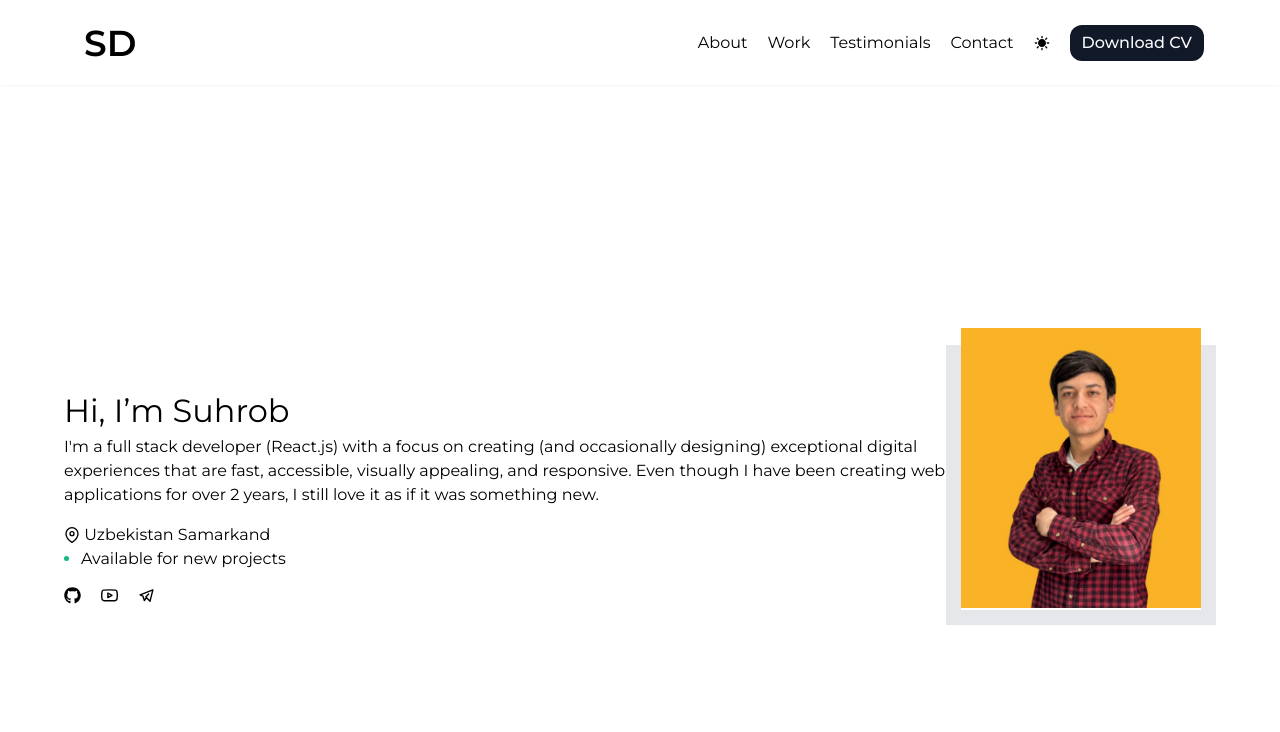
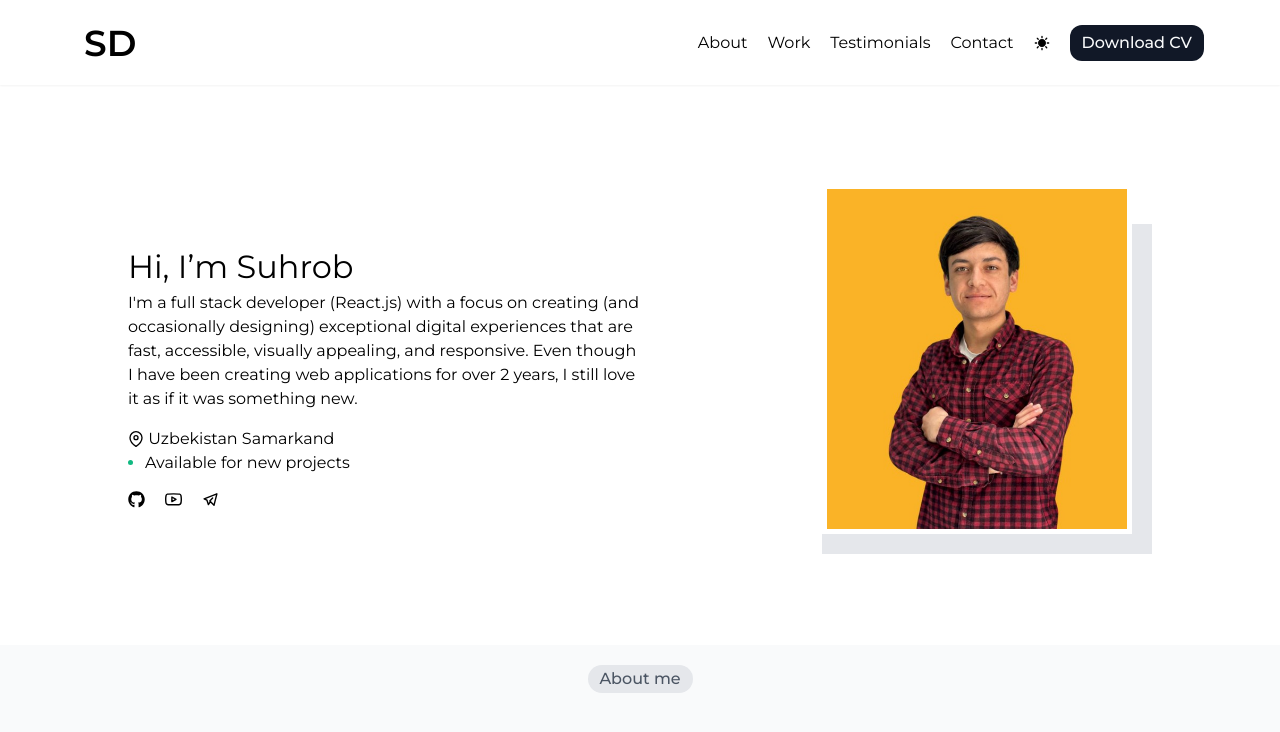
Before and after one commit to Sariqdasturchi/portfolio, a React (Vite) app: page / in a window 1280 px wide. Shown: the top 732 px of the page. Built offline with nearby package versions, Linux system fonts and the light colour scheme.

Commit message:
responsive home page end

```diff
--- a/src/components/header.jsx
+++ b/src/components/header.jsx
@@ -84,8 +84,8 @@ export default function Header () {
             )}
           </div>
           {toggleMenu && (
-            <div className='absolute sm:flex md:hidden lg:hidden xl:hidden 2xl:hidden inset-y-0 inset-x-0 w-[100%] h-screen bg-gray-light-200'>
-              <div className='w-[92%] h-screen bg-gray-light-50 shadow'>
+            <div className='absolute sm:flex md:hidden lg:hidden xl:hidden 2xl:hidden inset-y-0 inset-x-0 w-[100%] h-screen bg-gray-light-200 z-10'>
+              <div className='w-[92%] h-screen bg-gray-light-50 shadow fixed'>
                 <div className='w-full flex items-center justify-between p-3'>
                   <a href='/'>
                     <span className='text-[28px] font-semibold'>SD</span>
--- /dev/null
+++ b/src/components/tagButton.jsx
@@ -0,0 +1,11 @@
+import React from 'react'
+
+export default function TagButton ({ children }) {
+  return (
+    <>
+      <div className='w-[105px] h-[28px] flex justify-center items-center bg-gray-light-200 text-gray-light-600 font-medium rounded-[15px]'>
+        {children}
+      </div>
+    </>
+  )
+}
--- a/src/index.css
+++ b/src/index.css
@@ -12,3 +12,11 @@
     border: 15px solid #e5e7eb;
     border-top: none;
 }
+
+@media screen and (min-width: 640px) {
+    .user-card {
+        border: 20px solid #e5e7eb;
+        border-top: none;
+        border-left: none;
+    }
+}
--- a/src/pages/about.jsx
+++ b/src/pages/about.jsx
@@ -1,10 +1,15 @@
 import React from 'react'
+import TagButton from '../components/tagButton'
 
 export default function About() {
   return (
     <>
       <section className='w-full h-[100vh] bg-gray-light-50'>
-
+        <div className='w-[90%] h-screen mx-auto flex felx-col justify-center'>
+          <div className='mt-5'>
+            <TagButton children={'About me'} />
+          </div>
+        </div>
       </section>
     </>
   )
--- a/src/pages/home.jsx
+++ b/src/pages/home.jsx
@@ -1,11 +1,11 @@
 import React from 'react'
 import Header from '../components/header'
-import userImage from '../assets/user-home.jpg';
-import { FiMapPin } from "react-icons/fi";
-import { FaGithub } from "react-icons/fa";
-import { FiYoutube } from "react-icons/fi";
-import { TbBrandTelegram } from "react-icons/tb";
-import About from './about';
+import userImage from '../assets/user-home.jpg'
+import { FiMapPin } from 'react-icons/fi'
+import { FaGithub } from 'react-icons/fa'
+import { FiYoutube } from 'react-icons/fi'
+import { TbBrandTelegram } from 'react-icons/tb'
+import About from './about'
 
 export default function Home () {
   return (
@@ -13,41 +13,64 @@ export default function Home () {
       {/* header component */}
       <Header />
       <section className='w-full h-[auto]'>
-        <div className='w-[90%] h-[100vh] mx-auto flex flex-col sm:flex-row-reverse md:flex-row-reverse lg:flex-row-reverse xl:flex-row-reverse 2xl:flex-row-reverse justify-center sm:justify-between items-center sm:items-center'>
+        <div className='w-[90%] sm:w-[90%] md:w-[85%] lg:w-[80%] xl:w-[80%] 2xl:w-[80%] h-dvh sm:h-[50vh] md:h-[60vh] lg:h-[65vh] xl:h-[70vh] 2xl:h-[75vh] mx-auto flex flex-col sm:flex-row-reverse md:flex-row-reverse lg:flex-row-reverse xl:flex-row-reverse 2xl:flex-row-reverse items-center sm:justify-between '>
           {/* user card */}
-          <div className='w-[280px] h-[280px] flex justify-center items-center user-card'>
-            <div className='w-[240px] h-[300px]'>
+          <div className='w-[280px] sm:w-[290px] md:w-[300px] lg:w-[320px] xl:w-[330px] 2xl:w-[400px] h-[280px] sm:h-[290px] md:h-[300px] lg:h-[320px] xl:h-[330px] 2xl:h-[350px] flex justify-center items-center user-card mt-12'>
+            <div className='w-[240px] sm:w-[250px] md:w-[270px] lg:w-[290px] xl:w-[300px] 2xl:w-[360px] h-[300px] sm:h-[310px] md:h-[300px] lg:h-[360px] xl:h-[380px] 2xl:h-[435px] '>
               <img
                 src={userImage}
                 alt='user-image'
-                className='w-full h-[280px] object-cover'
+                className='w-full h-[280px] sm:h-[280px] md:h-[285px] lg:h-[325px] xl:h-[340px] 2xl:h-[375px]  object-cover'
               />
             </div>
           </div>
           {/* home text component */}
-          <div className='w-full h-[auto] flex flex-col mt-5'>
+          <div className='w-full sm:w-[50%] md:w-[50%] h-[auto] flex flex-col mt-5'>
             <div className='flex'>
               <h1 className='text-[32px] inline'>Hi, I’m Suhrob</h1>
             </div>
             {/* description */}
             <div>
               <p>
-                I'm a full stack developer (React.js) with a focus on
-                creating (and occasionally designing) exceptional digital
-                experiences that are fast, accessible, visually appealing, and
-                responsive. Even though I have been creating web applications
-                for over 2 years, I still love it as if it was something new.
+                I'm a full stack developer (React.js) with a focus on creating
+                (and occasionally designing) exceptional digital experiences
+                that are fast, accessible, visually appealing, and responsive.
+                Even though I have been creating web applications for over 2
+                years, I still love it as if it was something new.
               </p>
             </div>
             <div className='mt-4 mb-4'>
-              <h4 className='text-[16px] font-normal'><FiMapPin className='inline-block'/> Uzbekistan Samarkand</h4>
-              <p className='flex items-center'><div className='inline-block w-[5px] h-[5px] mr-3 rounded-[50%] bg-emerald'></div> Available for new projects</p>
+              <h4 className='text-[16px] font-normal'>
+                <FiMapPin className='inline-block' /> Uzbekistan Samarkand
+              </h4>
+              <p className='flex items-center'>
+                <div className='inline-block w-[5px] h-[5px] mr-3 rounded-[50%] bg-emerald'></div>{' '}
+                Available for new projects
+              </p>
             </div>
             {/* socialmedia */}
             <div className='flex'>
-              <a className='text-[17px] mr-5' target='_blank' href="https://www.linkedin.com/in/suhrobbozorov/"><FaGithub /></a>
-              <a className='text-[17px] mr-5' target='_blank' href="https://www.youtube.com/@sariqdasturchi/"><FiYoutube /></a>
-              <a className='text-[17px]' target='_blank' href="https://t.me/suhrobcode"><TbBrandTelegram /></a>
+              <a
+                className='text-[17px] mr-5'
+                target='_blank'
+                href='https://www.linkedin.com/in/suhrobbozorov/'
+              >
+                <FaGithub />
+              </a>
+              <a
+                className='text-[17px] mr-5'
+                target='_blank'
+                href='https://www.youtube.com/@sariqdasturchi/'
+              >
+                <FiYoutube />
+              </a>
+              <a
+                className='text-[17px]'
+                target='_blank'
+                href='https://t.me/suhrobcode'
+              >
+                <TbBrandTelegram />
+              </a>
             </div>
           </div>
         </div>
```
